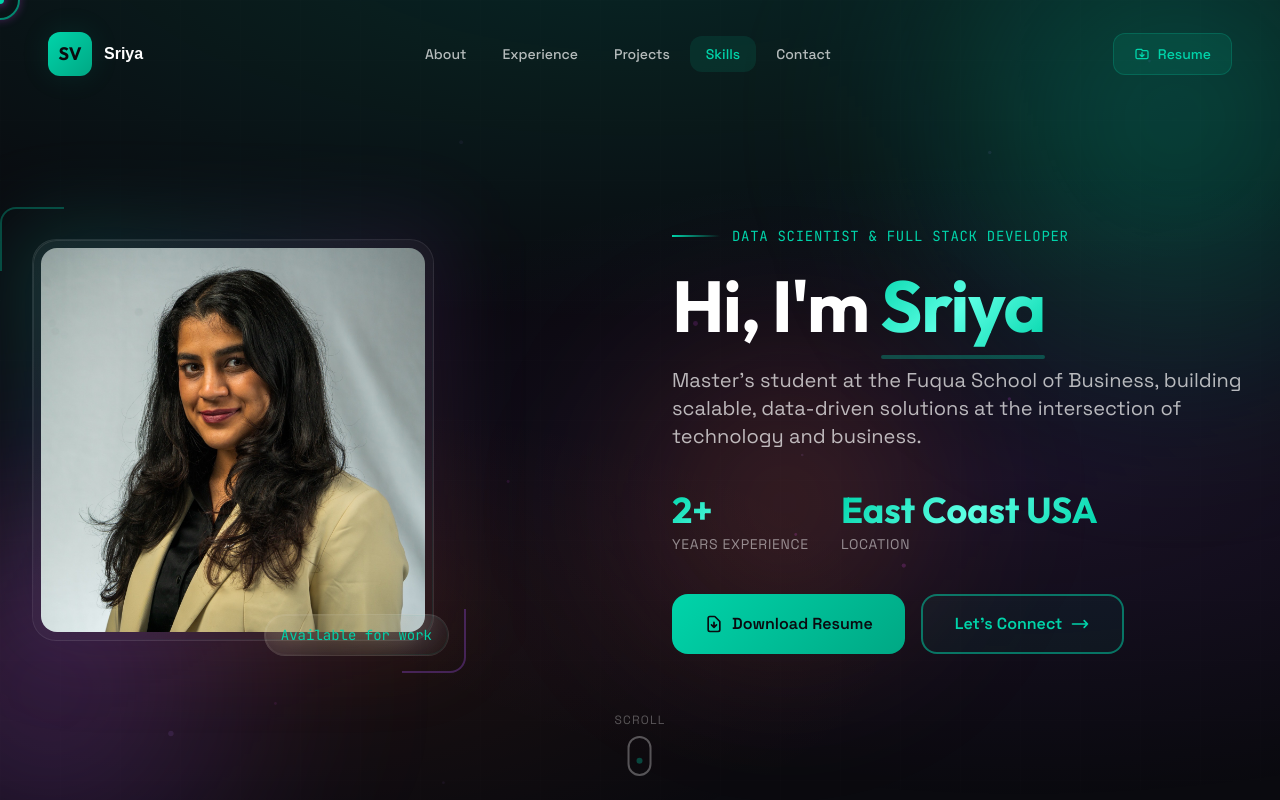
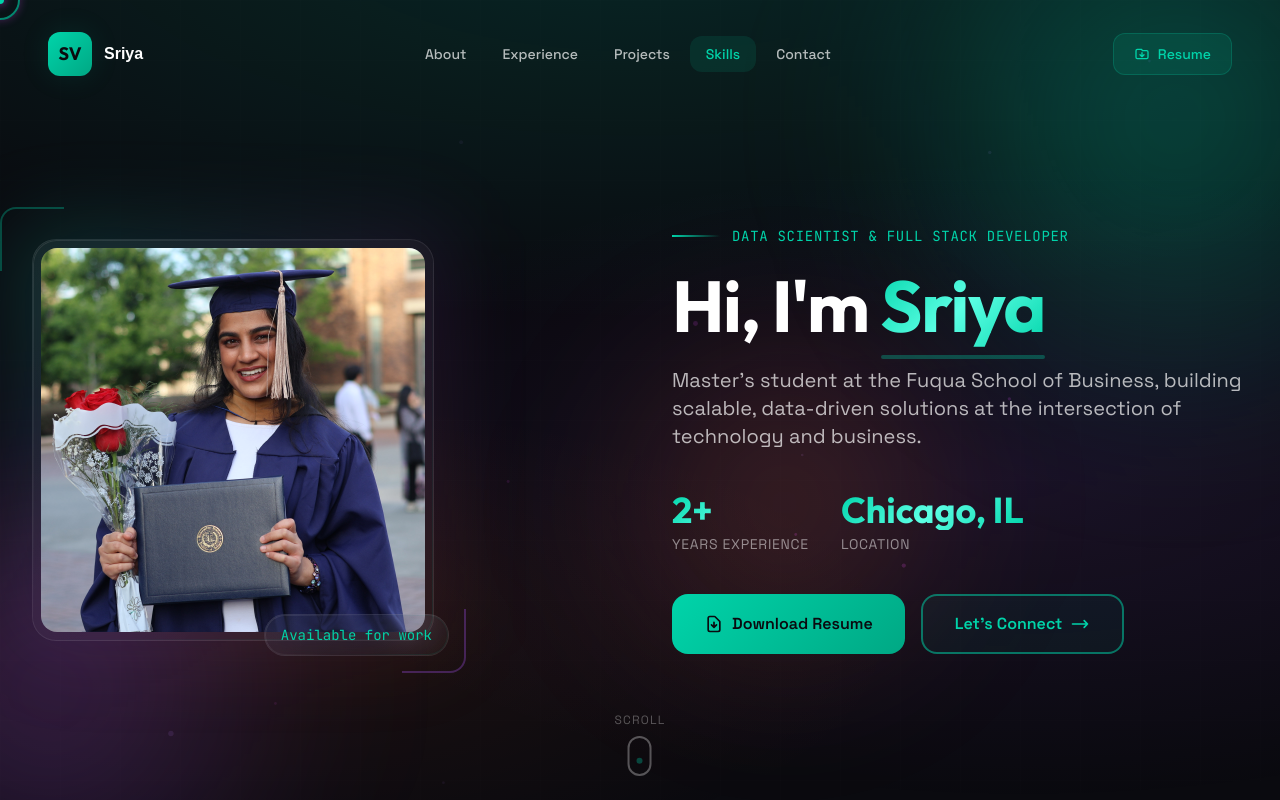
Before and after one commit to sriya-vemuri/MyPortfolio, a React (Vite) app: page / in a window 1280 px wide. Shown: the top 800 px of the page. Built offline with nearby package versions, Linux system fonts and the light colour scheme; a web font is replaced by a local one.

Commit message:
photo and loc

```diff
--- a/src/components/Hero.jsx
+++ b/src/components/Hero.jsx
@@ -1,6 +1,6 @@
 import { motion } from 'framer-motion';
 import { portfolioData } from '../data/portfolioData';
-import heroPhoto from '../assets/images/herophoto.jpg';
+import heroPhoto from '../assets/images/Gradpic.jpeg';
 
 const Hero = () => {
   const handleResumeDownload = async (e) => {
@@ -120,7 +120,7 @@ const Hero = () => {
                 <img
                   src={heroPhoto}
                   alt={portfolioData.personal.name}
-                  className="w-full h-full object-contain image-render-smooth"
+                  className="w-full h-full object-cover object-[35%_center] image-render-smooth"
                 />
               </div>
 
--- a/src/data/portfolioData.js
+++ b/src/data/portfolioData.js
@@ -5,15 +5,15 @@ export const portfolioData = {
     logo: 'SV',
     email1: 'sriya.vemurii@gmail.com',
     email2: 'sriya.vemurii@gmail.com',
-    location: 'East Coast USA',
-    profileImage: '/assets/images/profile.jpg',
+    location: 'Chicago, IL',
+    profileImage: '/assets/images/Gradpic.jpeg',
     domain: 'sriyavemuri.com',
     resume: '/SaiSriyaVemuri.pdf',
   },
 
   stats: [
     { label: 'Years Experience', value: '2+' },
-    { label: 'Location', value: 'East Coast USA' },
+    { label: 'Location', value: 'Chicago, IL' },
   ],
 
   about: {
```
Also changed, not shown: src/assets/images/Gradpic.jpeg (added).
